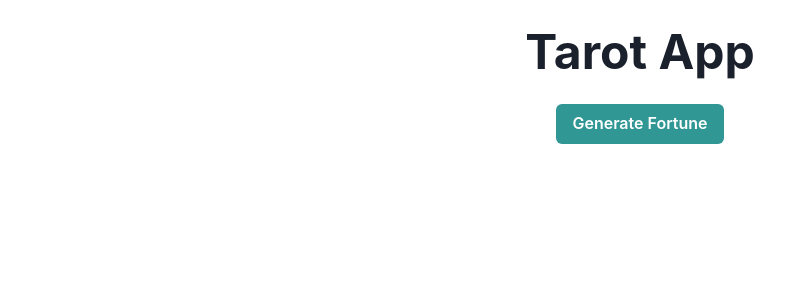
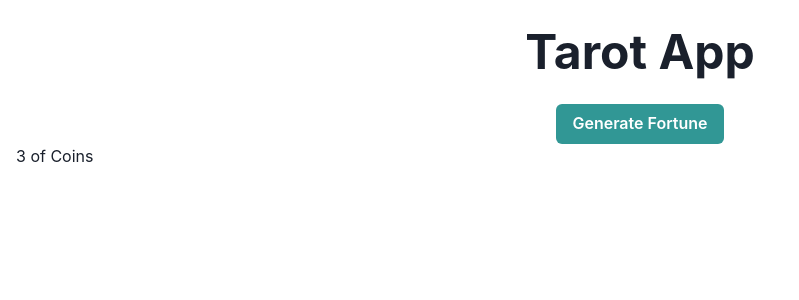
Before and after one commit to hurrmun/tarot-reader, a React (Vite) app: page / in a window 1280 px wide. Both pictures are taken after a click on the button "Generate Fortune". Shown: the top 300 px of the page, without its empty margins (0-799 px from the left). Built offline with nearby package versions, Linux system fonts and the light colour scheme.

Commit message:
made generateFortune fn display chosen card on page

```diff
--- a/src/App.tsx
+++ b/src/App.tsx
@@ -1,18 +1,23 @@
-import React from 'react';
+import React, { useState } from 'react';
 
 import { ChakraProvider, Container, Box, Text } from '@chakra-ui/react';
 
 import { FortunePicker } from './components/FortunePicker';
-import { Deck } from './utils/deck';
+import { Card, Deck } from './utils/deck';
 
 const App = () => {
+  const [deck, setDeck] = useState(new Deck());
+  const [selectedCards, setSelectedCards] = useState<Card[]>([]);
+
   function generateFortune() {
-    alert('it will rain tomorrow');
+    // alert('it will rain tomorrow');
+    // setSelectedCards((prev) => [deck.drawCard(), ...prev]);
+    const drawn = deck.drawCard();
+    setSelectedCards((prev) => [drawn, ...prev]);
+
+    console.log('selected', selectedCards);
+    console.log('deck', deck);
   }
-
-  //* For testing
-  const deck = new Deck();
-  deck.drawCard();
 
   return (
     <ChakraProvider>
@@ -26,6 +31,13 @@ const App = () => {
             Tarot App
           </Text>
           <FortunePicker onClick={generateFortune} />
+          <Box>
+            <>
+              {selectedCards.map((card) => {
+                return <Text key={card.title}>{card.title}</Text>;
+              })}
+            </>
+          </Box>
         </Box>
       </Container>
     </ChakraProvider>
```
Also changed, not shown: src/utils/deck.tsx (+5 -5 lines).
